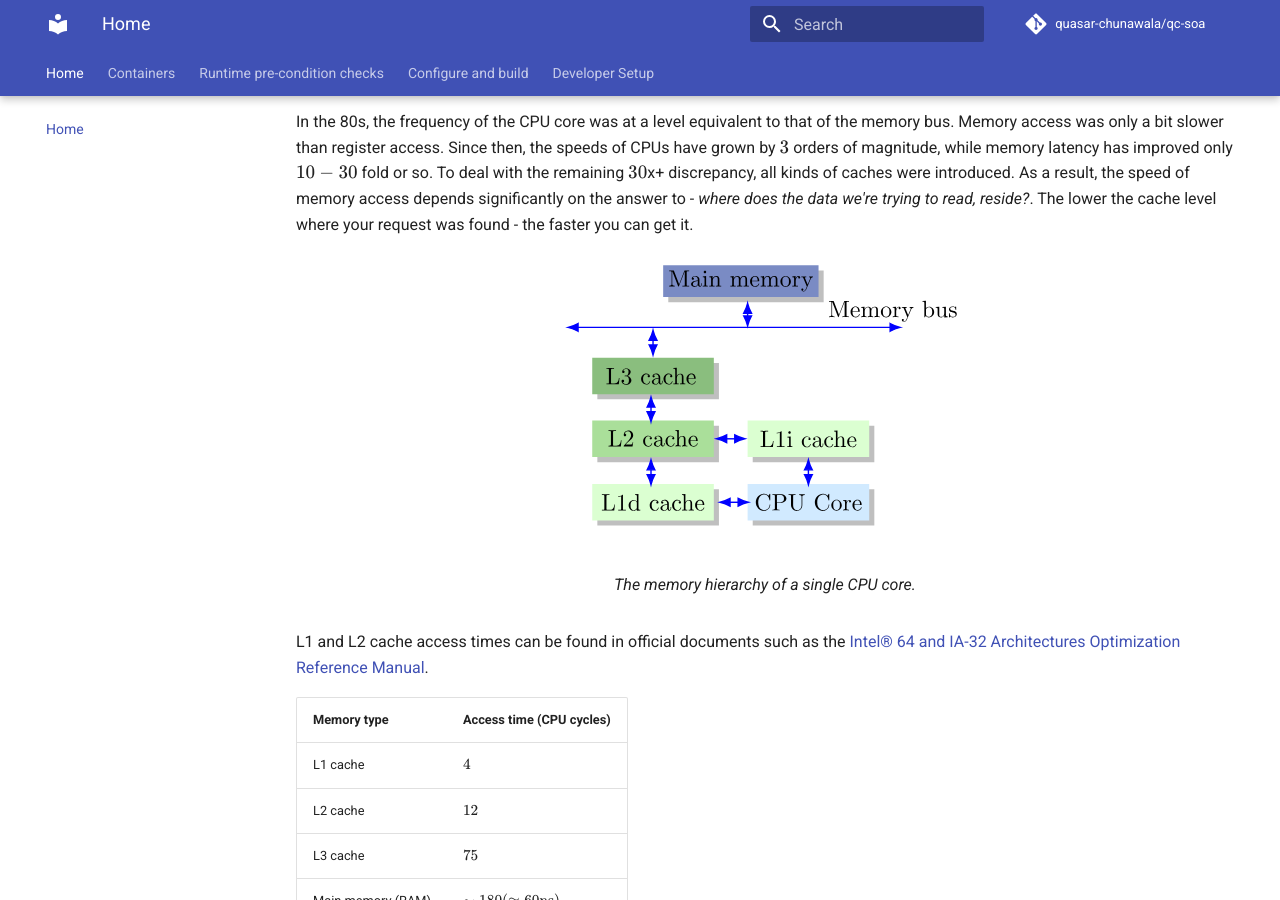
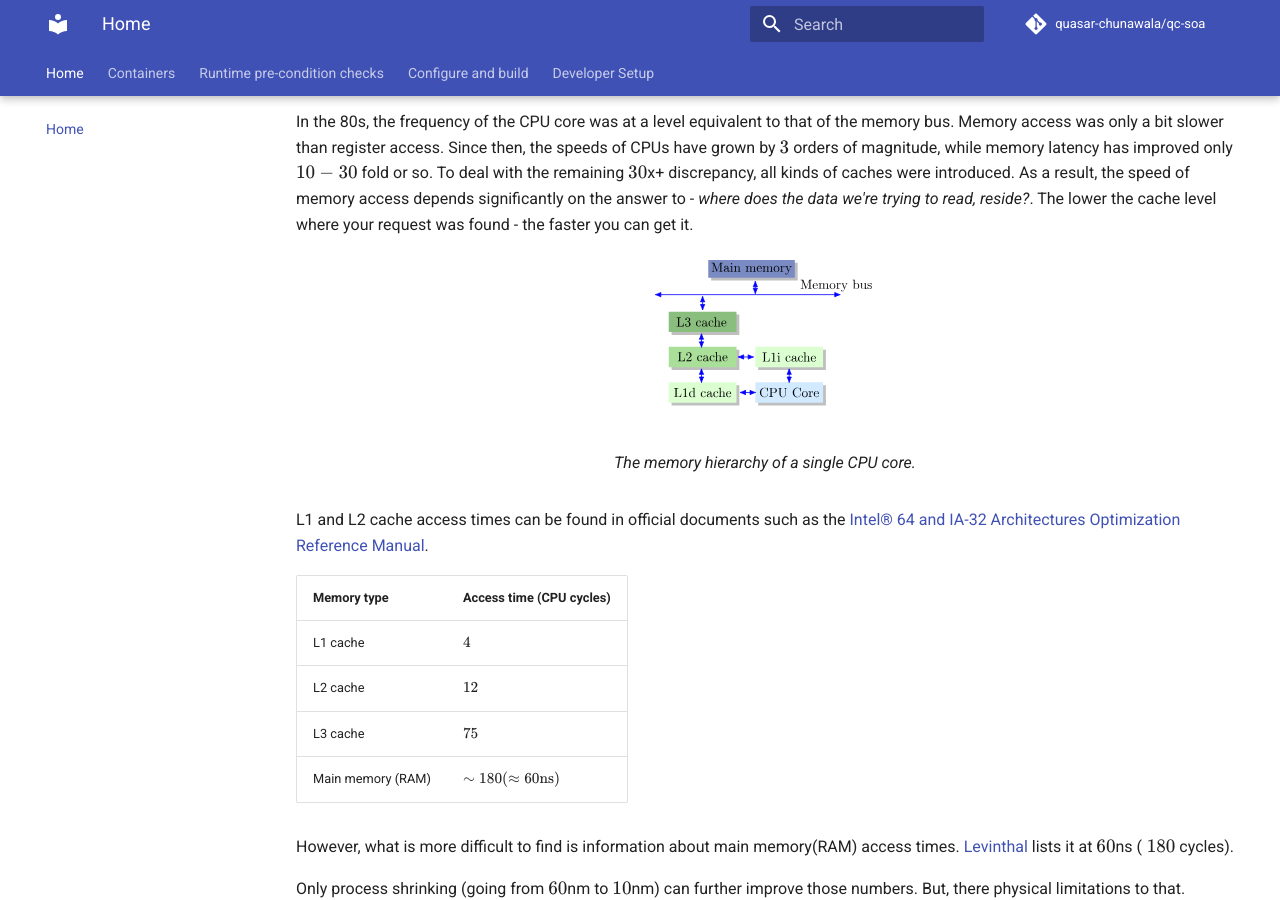
Before and after one commit to quasar-chunawala/qc-soa, an MkDocs documentation site: the page built from docs/index.md, in a window 1280 px wide and 900 px high, scrolled down 648 px. Built offline with MkDocs 1.6.1 and Material for MkDocs 9.7.7, drawn with Linux system fonts in a browser that asks for light colours; comment, search, counter and statistics services are not loaded.

Commit message:
Update memory_hierarchy

```diff
--- a/docs/index.md
+++ b/docs/index.md
@@ -26,7 +26,7 @@ Usually, when we are writing something like `a += b`; it is a register-register
 In the 80s, the frequency of the CPU core was at a level equivalent to that of the memory bus. Memory access was only a bit slower than register access. Since then, the speeds of CPUs have grown by $3$ orders of magnitude, while memory latency has improved only $10-30$ fold or so. To deal with the remaining $30$x+ discrepancy, all kinds of caches were introduced. As a result, the speed of memory access depends significantly on the answer to - *where does the data we're trying to read, reside?*. The lower the cache level where your request was found - the faster you can get it.
 
 <figure markdown="span">
-  ![CPU memory hierarchy: core, L1d/L1i, L2, L3 caches and main memory on the memory bus](memory_hierarchy.svg){ width="420" }
+  ![CPU memory hierarchy: core, L1d/L1i, L2, L3 caches and main memory on the memory bus](memory_hierarchy.svg)
   <figcaption>The memory hierarchy of a single CPU core.</figcaption>
 </figure>
 
```
